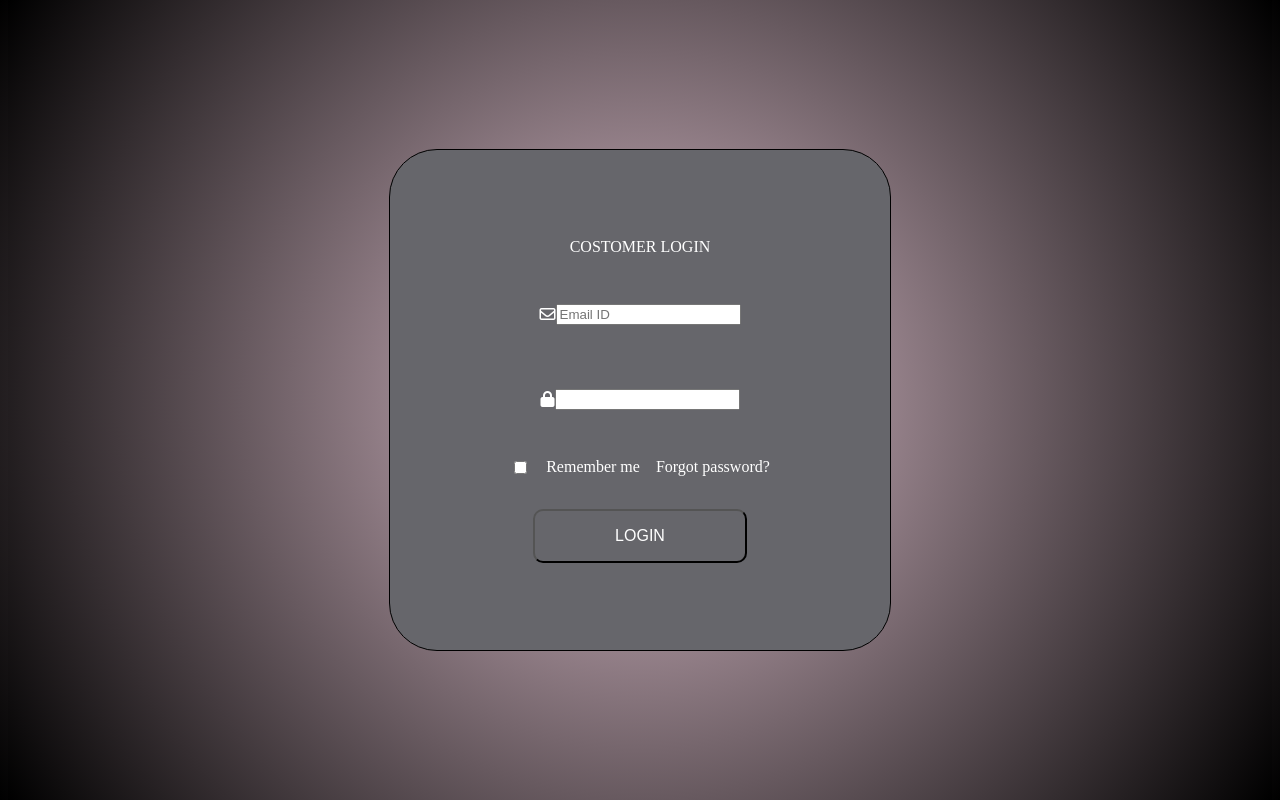
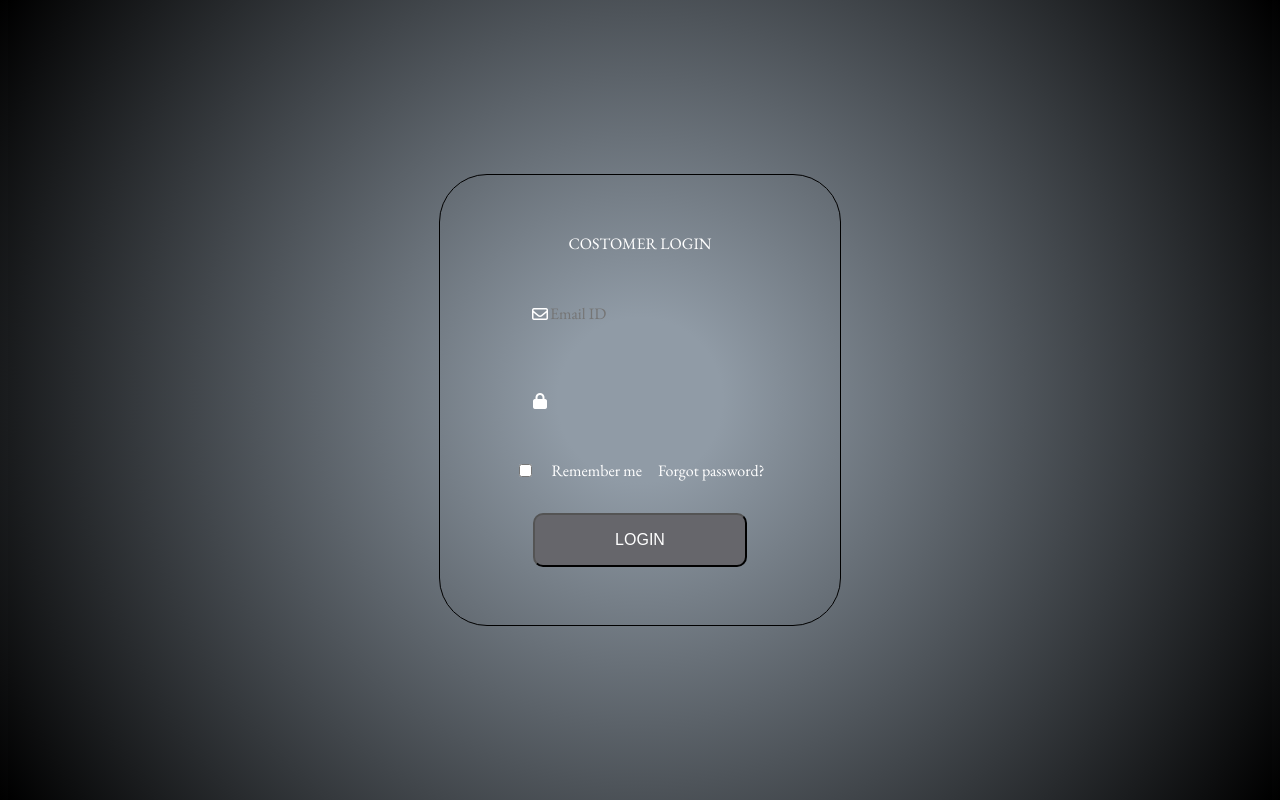
Before and after one commit to LucasFerreiraCode/Tela-de-login, a plain HTML site: page index.html in a window 1280 px wide. Drawn offline with nearby package versions, Linux system fonts and the light colour scheme.

Commit message:
update-tarde

```diff
--- a/index.html
+++ b/index.html
@@ -15,13 +15,13 @@
     <section class="login">
         <div class="descricao">COSTOMER LOGIN</div>
         <div class="info"><i class="fa-regular fa-envelope"></i>
-        <input type="text" placeholder="Email ID">
+        <input type="text" placeholder="Email ID" class="input-sem-borda">
         </div>
-        <div class="info"><i class="fa-solid fa-lock"></i><input type="password" name="" id=""></div>
+        <div class="info"><i class="fa-solid fa-lock"></i><input type="Password" name="" id="" class="input-sem-borda"></div>
         <div class="footer-login">
             <input type="checkbox" name="" id="">
             Remember me
-            <div>
+            <div class="esqueceu-senha">
                 Forgot password?
             </div>
         </div>
--- a/style.css
+++ b/style.css
@@ -1,8 +1,10 @@
+@import url('https://fonts.googleapis.com/css2?family=EB+Garamond:ital,wght@0,400..800;1,400..800&family=Josefin+Sans:ital@0;1&display=swap');
+
 html, body {
     width: 100%;
     height: 100vh;
-    background: rgb(222,192,205);
-background: radial-gradient(circle, rgba(222,192,205,1) 0%, rgba(0,0,0,1) 100%);
+    background: rgb(144,155,166);
+    background: radial-gradient(circle, rgba(144,155,166,1) 11%, rgba(0,0,0,1) 100%);
     display: flex;
     justify-content: center;
     align-items: center;
@@ -14,12 +16,13 @@ background: radial-gradient(circle, rgba(222,192,205,1) 0%, rgba(0,0,0,1) 100%);
     align-items: center;
     flex-direction: column;
     border: 1px solid black;
-    background-color: #66666b;
+    background-color: transparent;
     border-radius: 3rem;
-    width: 500px;
-    height: 500px;
+    width: 400px;
+    height: 450px;
     gap: 2rem;
     color: white;
+    font-family: "EB Garamond", serif;
 }
 
 .info {
@@ -45,3 +48,17 @@ button {
     justify-content: space-between;
     gap: 1rem;
 }
+
+.descricao {
+    border: none;
+    gap: 2rem;
+}
+
+.input-sem-borda {
+    border: none;
+    outline: none;
+    background-color: transparent;
+    font-family: "EB Garamond", serif;
+    font-size: 16px;
+    color: white;
+}
```
